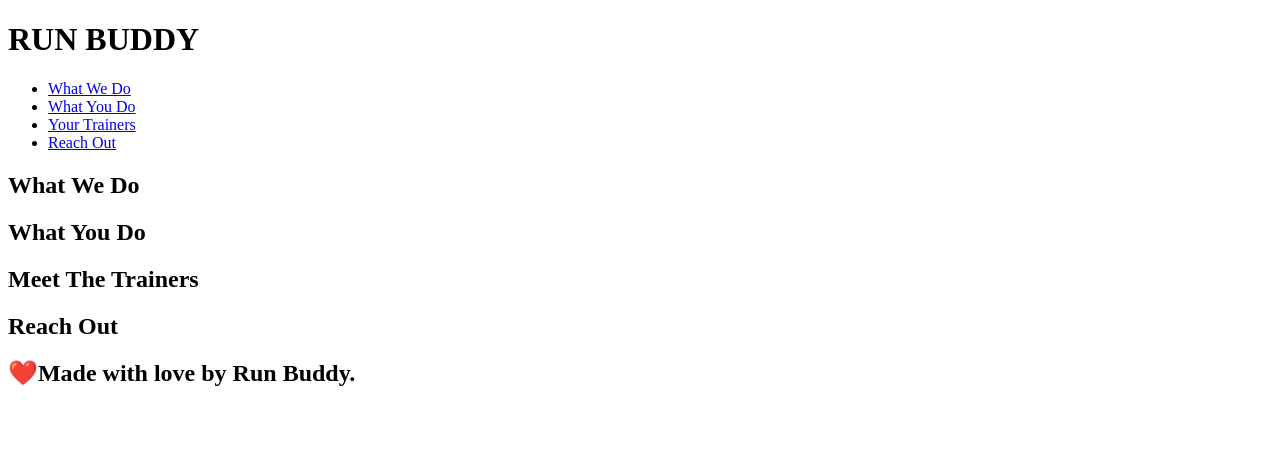
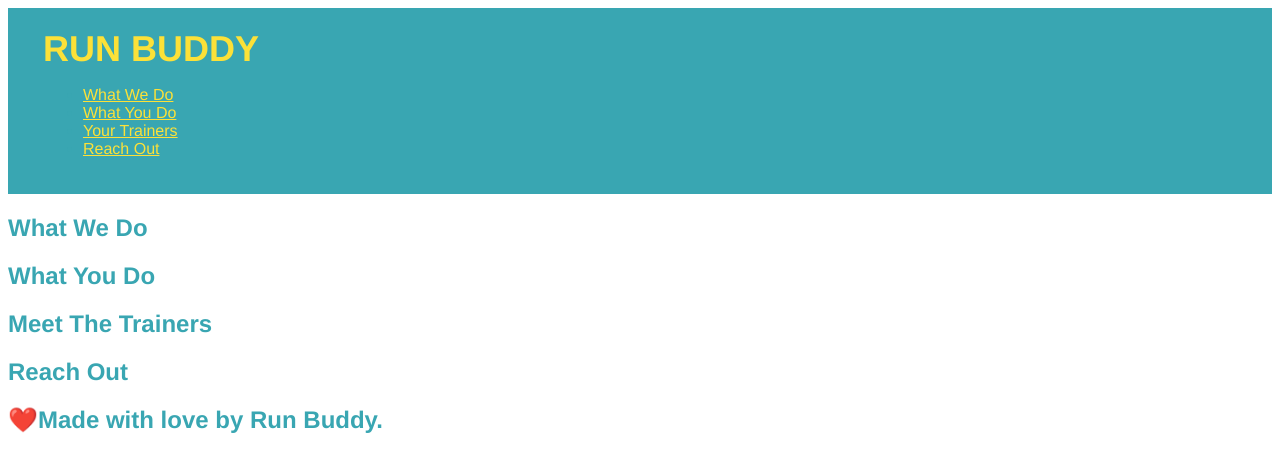
Before and after one commit to Blud5250/git-init-sample, a plain HTML site: page index.html in a window 1280 px wide. Drawn offline with Linux system fonts and the light colour scheme.

Commit message:
initial commit

```diff
--- a/index.html
+++ b/index.html
@@ -1,6 +1,7 @@
 <!DOCTYPE html>
 <html lang="en"></html>
     <head>
+        <link rel="stylesheet"href="style.css"/>
             <meta charset="UTF-8" />
             <title>Run Buddy</title>
     </head>
--- /dev/null
+++ b/style.css
@@ -0,0 +1,22 @@
+body {
+    /* more on this crazy alphanumerical value in a minute! */
+    color: #39a6b2;
+    font-family: Helvetica, Arial, sans-serif;
+}
+
+/* apply styles to <header> */
+header {
+    padding: 20px 35px;
+    background-color: #39a6b2;
+}
+
+header h1 {
+    font-weight: bold;
+    font-size: 36px;
+    color: #fce138;
+    margin: 0;
+}
+
+header a {
+    color: #fce138;
+}
```
